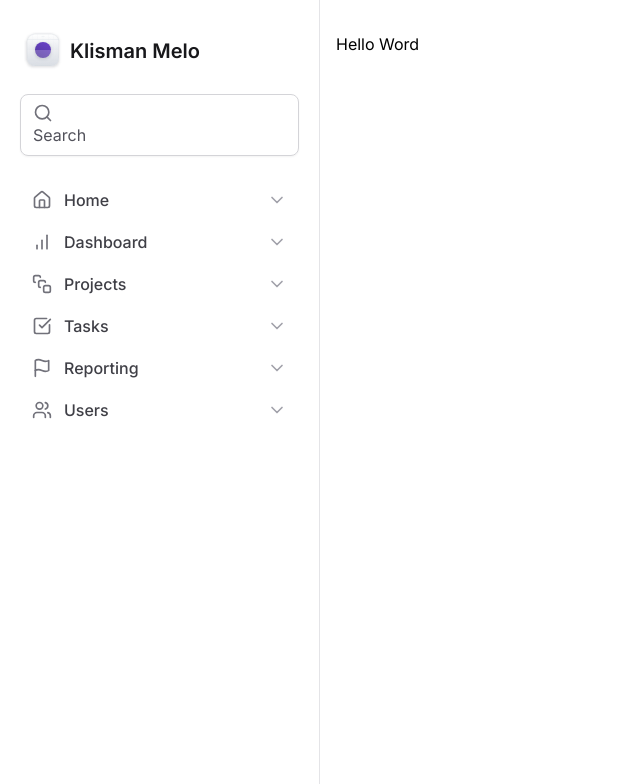
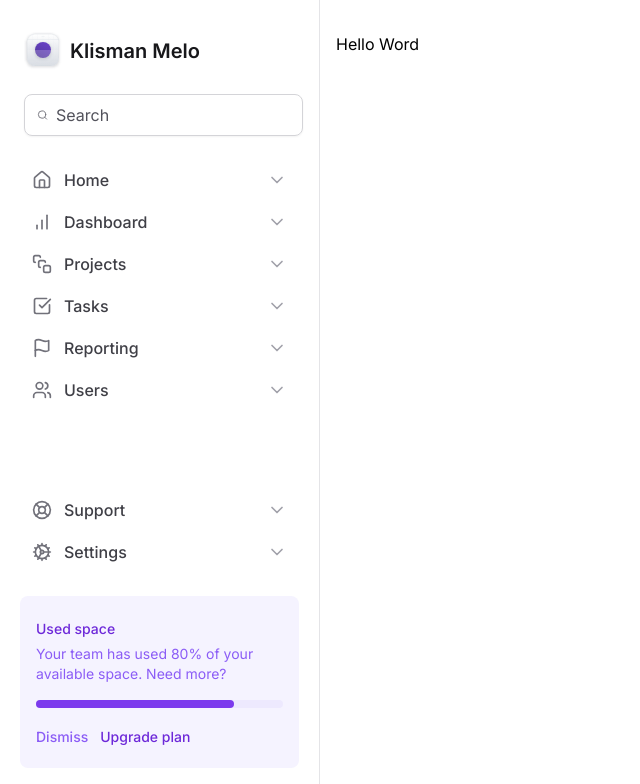
Before and after one commit to klismanmelo/tailwind-curso, a Next.js app: page / in a window 1280 px wide. Shown: the top 784 px of the page, without its empty margins (0-640 px from the left). Built offline with nearby package versions, Linux system fonts and the light colour scheme.

Commit message:
Sidebar part3 Widget

```diff
--- a/src/app/components/Sidebar/MainNavigation/index.tsx
+++ /dev/null
@@ -1,22 +0,0 @@
-import { NavItem } from './NavItem'
- import {
-   BarChart,
-   CheckSquare,
-   Flag,
-   Home,
-   SquareStack,
-   Users,
- } from 'lucide-react'
-
- export function MainNavigation() {
-   return (
-     <nav className="space-y-0.5">
-       <NavItem title="Home" icon={Home} />
-       <NavItem title="Dashboard" icon={BarChart} />
-       <NavItem title="Projects" icon={SquareStack} />
-       <NavItem title="Tasks" icon={CheckSquare} />
-       <NavItem title="Reporting" icon={Flag} />
-       <NavItem title="Users" icon={Users} />
-     </nav>
-   )
- }
--- /dev/null
+++ b/src/app/components/Sidebar/UsedSpaceWidget.tsx
@@ -0,0 +1,33 @@
+export function UsedSpaceWidget() {
+    return (
+      <div className="flex flex-col gap-4 rounded-lg bg-violet-50 px-4 py-5">
+        <div className="space-y-1">
+          <span className="text-sm/5 font-medium text-violet-700">
+            Used space
+          </span>
+          <p className="text-sm/5 text-violet-500">
+            Your team has used 80% of your available space. Need more?
+          </p>
+        </div>
+
+        <div className="h-2 rounded-full bg-violet-100">
+          <div className="h-2 w-4/5 rounded-full bg-violet-600" />
+        </div>
+
+        <div className="space-x-3">
+          <button
+            type="button"
+            className="text-sm font-medium text-violet-500 hover:text-violet-700"
+          >
+            Dismiss
+          </button>
+          <button
+            type="button"
+            className="text-sm font-medium text-violet-700 hover:text-violet-900"
+          >
+            Upgrade plan
+          </button>
+        </div>
+      </div>
+    )
+  }
--- a/src/app/components/Sidebar/index.tsx
+++ b/src/app/components/Sidebar/index.tsx
@@ -1,19 +1,48 @@
 import { Logo } from '@/app/components/Sidebar/Logo'
- import { Search } from 'lucide-react'
- import { MainNavigation } from './MainNavigation'
+import {
+  Search,
+  BarChart,
+  CheckSquare,
+  Flag,
+  Home,
+  SquareStack,
+  Users,
+  LifeBuoy,
+  Cog,
+} from 'lucide-react'
+import { NavItem } from './NavItem'
+import { UsedSpaceWidget } from './UsedSpaceWidget'
+
 export function Sidebar() {
   return (
-     <aside className="space-y-6 border-r border-zinc-200 px-5 py-8">
+    <aside className="flex flex-col gap-6 border-r border-zinc-200 px-5 py-8">
       <Logo />
 
-       <div className="mx-1flex w-full items-center gap-2 rounded-lg border border-zinc-300 px-3 py-2 shadow-sm">
+      <div className="mx-1 flex w-full items-center gap-2 rounded-lg border border-zinc-300 px-3 py-2 shadow-sm">
         <Search className="h-5 w-5 text-zinc-500" />
         <input
           className="flex-1 border-0 bg-transparent p-0 text-zinc-900 placeholder-zinc-600"
           placeholder="Search"
         />
       </div>
-       <MainNavigation />
+
+      <nav className="space-y-0.5">
+        <NavItem title="Home" icon={Home} />
+        <NavItem title="Dashboard" icon={BarChart} />
+        <NavItem title="Projects" icon={SquareStack} />
+        <NavItem title="Tasks" icon={CheckSquare} />
+        <NavItem title="Reporting" icon={Flag} />
+        <NavItem title="Users" icon={Users} />
+      </nav>
+
+      <div className="mt-auto flex flex-col gap-6">
+        <nav className="space-y-0.5">
+          <NavItem title="Support" icon={LifeBuoy} />
+          <NavItem title="Settings" icon={Cog} />
+        </nav>
+
+        <UsedSpaceWidget />
+      </div>
     </aside>
   )
 }
```
Also changed, not shown: src/app/components/Sidebar/NavItem.tsx (renamed from src/app/components/Sidebar/MainNavigation/NavItem.tsx). Lines whose indentation alone changed are shown as unchanged.
